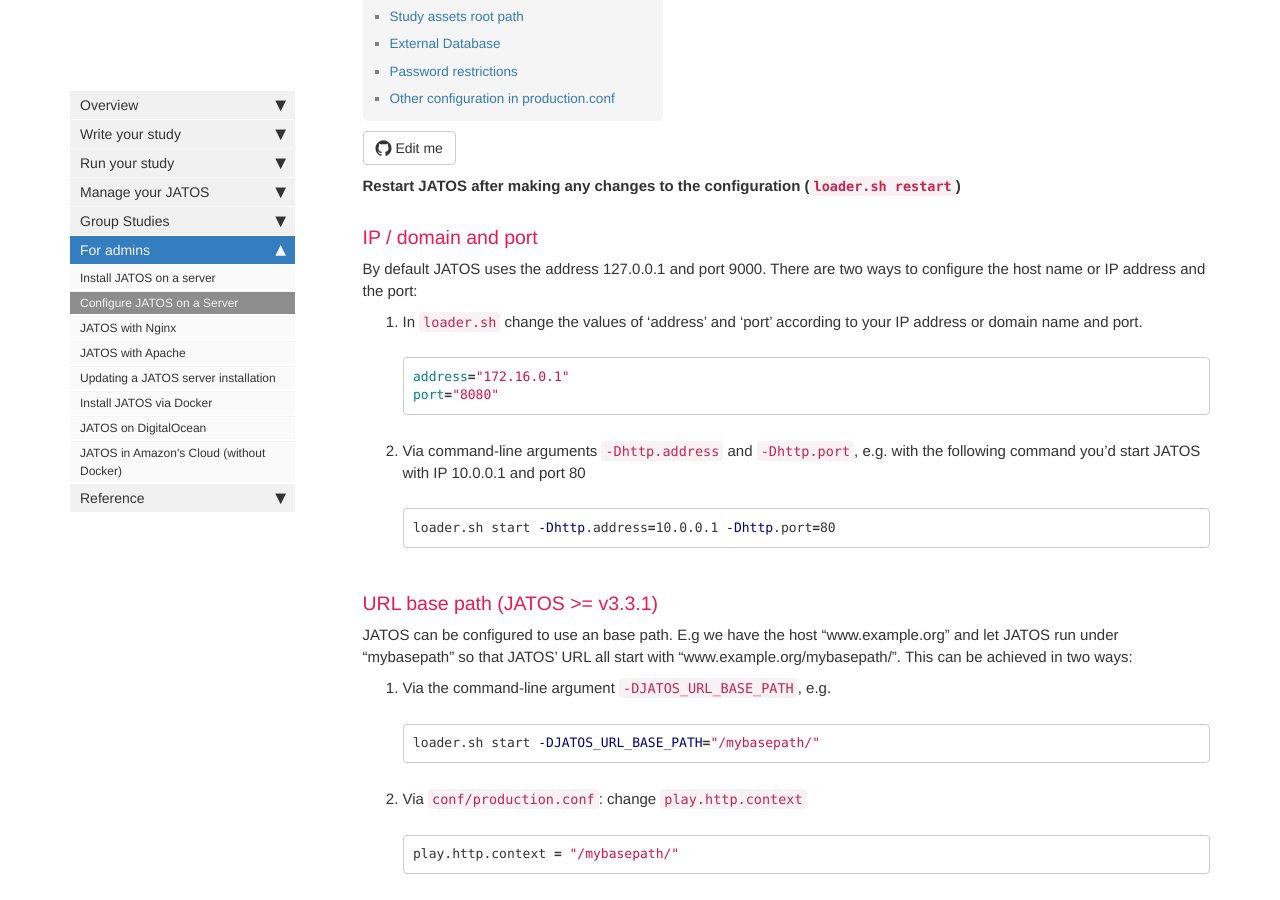
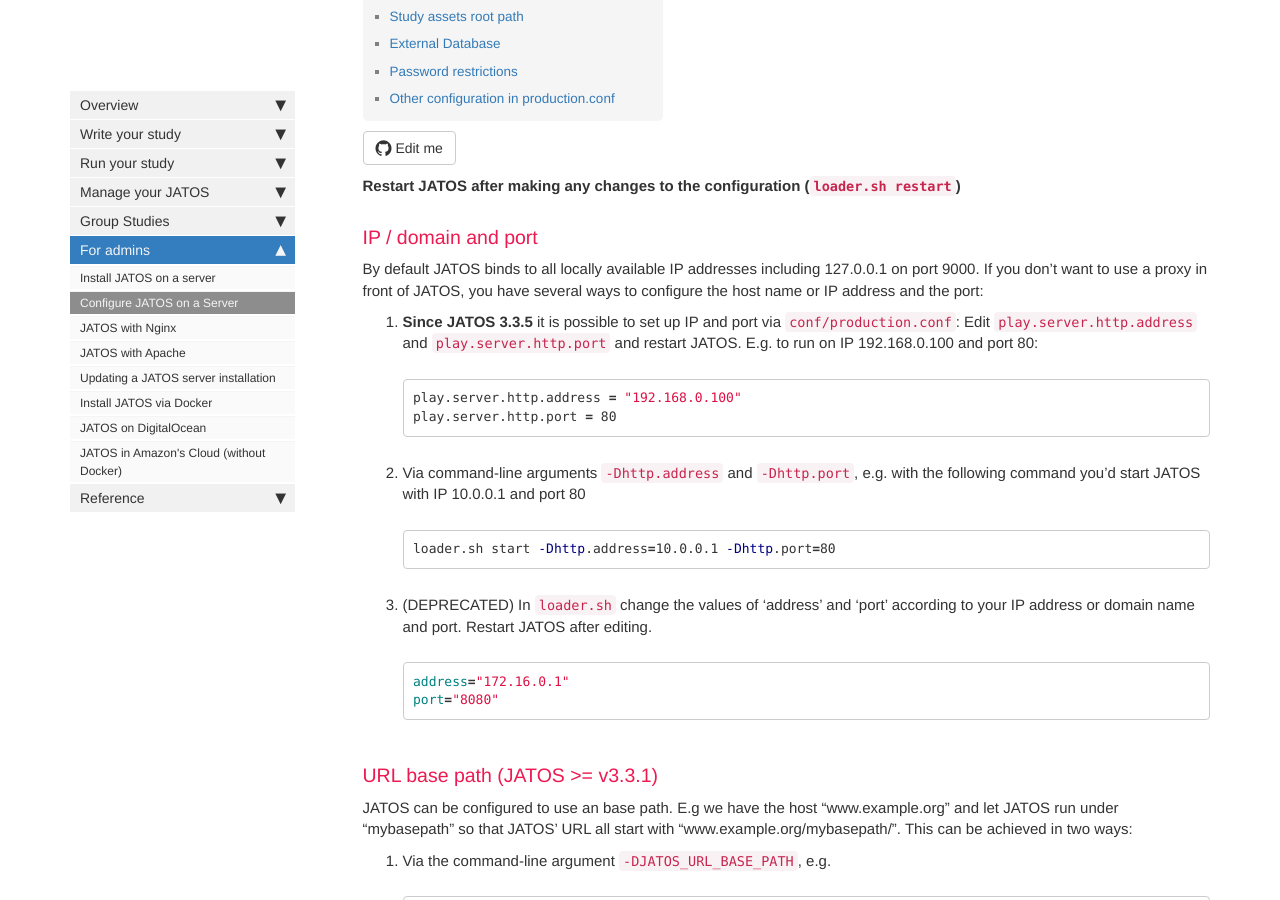
Before and after one commit to kristian-lange-tw/JATOS_docs_v3, a Jekyll site: the page built from pages/Configure-JATOS-on-a-Server.md, in a window 1280 px wide and 900 px high, scrolled down 321 px. Built offline with Jekyll 4.4.1, drawn with Linux system fonts in a browser that asks for light colours; nearby versions of some CDN libraries; comment, search, counter and statistics services are not loaded; some of the changed text lies outside the part shown.

Commit message:
Update Configure-JATOS-on-a-Server.md

```diff
--- a/pages/Configure-JATOS-on-a-Server.md
+++ b/pages/Configure-JATOS-on-a-Server.md
@@ -1,32 +1,39 @@
 ---
 title: Configure JATOS on a Server
-keywords: server, configuration, MySQL, H2, database, study assets, study assets root, port, password
+keywords: server, configuration, MySQL, H2, database, study assets, study assets root, port, password, IP, port, localhost, domain, 127.0.0.1
 tags:
 summary: If JATOS runs locally it's usually not necessary to change the defaults. On a server, you may want to set up the IP and port, or use a different database, change the path of the study assets root folder, or add some password restrictions.
 sidebar: mydoc_sidebar
 permalink: Configure-JATOS-on-a-Server.html
 folder:
 toc: true
-last_updated: 7 Aug 2018
+last_updated: 23 Mar 2019
 ---
 
 **Restart JATOS after making any changes to the configuration (`loader.sh restart`)**
 
 ### IP / domain and port
 
-By default JATOS uses the address 127.0.0.1 and port 9000. There are two ways to configure the host name or IP address and the port:
+By default JATOS binds to all locally available IP addresses including 127.0.0.1 on port 9000. If you don't want to use a proxy in front of JATOS, you have several ways to configure the host name or IP address and the port:
 
-1. In `loader.sh` change the values of 'address' and 'port' according to your IP address or domain name and port.
+1. **Since JATOS 3.3.5** it is possible to set up IP and port via `conf/production.conf`: Edit `play.server.http.address` and `play.server.http.port` and restart JATOS. E.g. to run on IP 192.168.0.100 and port 80:
 
    ~~~ bash
-   address="172.16.0.1"
-   port="8080"
+   play.server.http.address = "192.168.0.100"
+   play.server.http.port = 80
    ~~~
 
 1. Via command-line arguments `-Dhttp.address` and `-Dhttp.port`, e.g. with the following command you'd start JATOS with IP 10.0.0.1 and port 80
 
    ~~~ bash
    loader.sh start -Dhttp.address=10.0.0.1 -Dhttp.port=80
+   ~~~
+
+1. (DEPRECATED) In `loader.sh` change the values of 'address' and 'port' according to your IP address or domain name and port. Restart JATOS after editing.
+
+   ~~~ bash
+   address="172.16.0.1"
+   port="8080"
    ~~~
 
 ### URL base path (JATOS >= v3.3.1)
```
